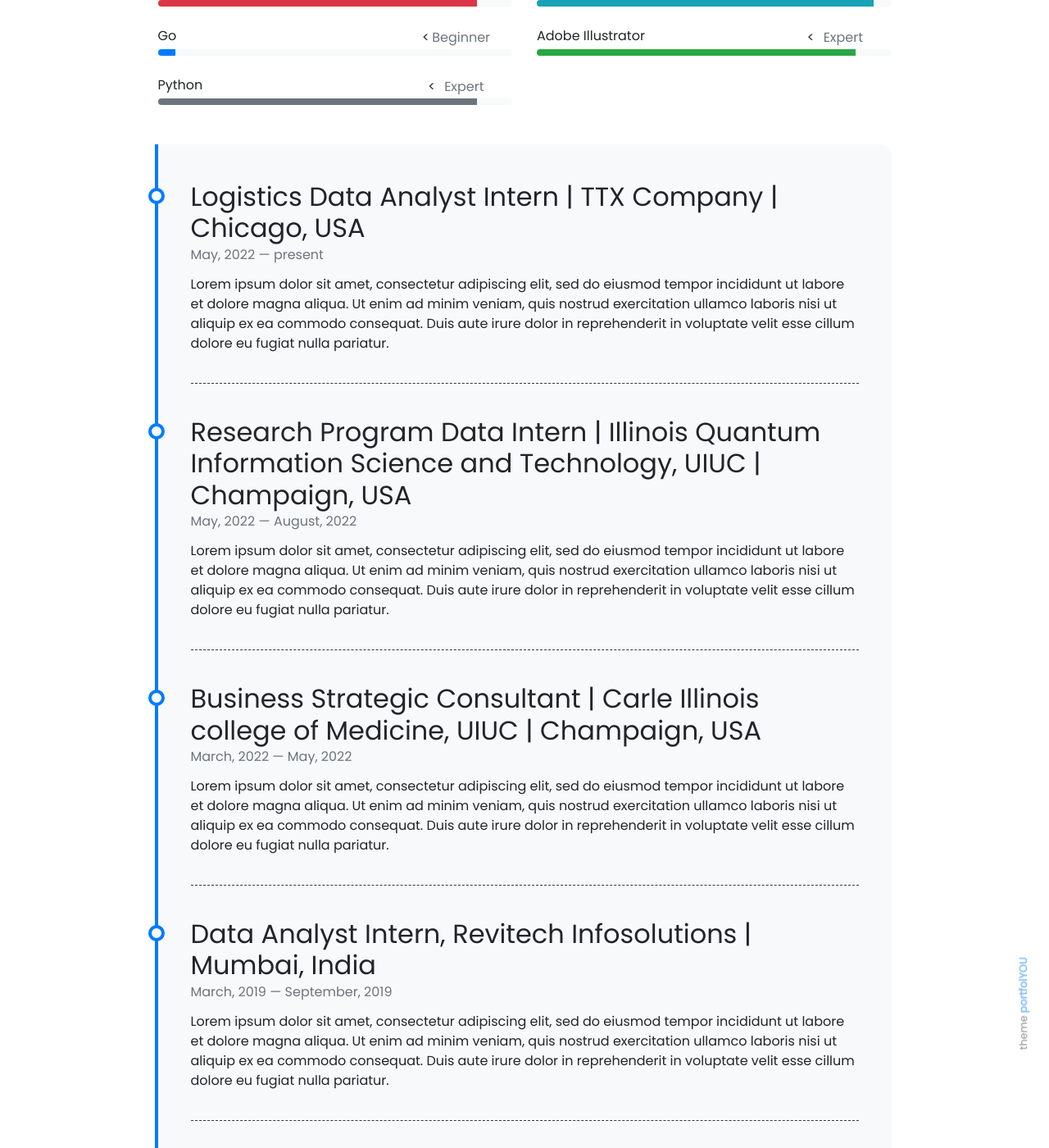
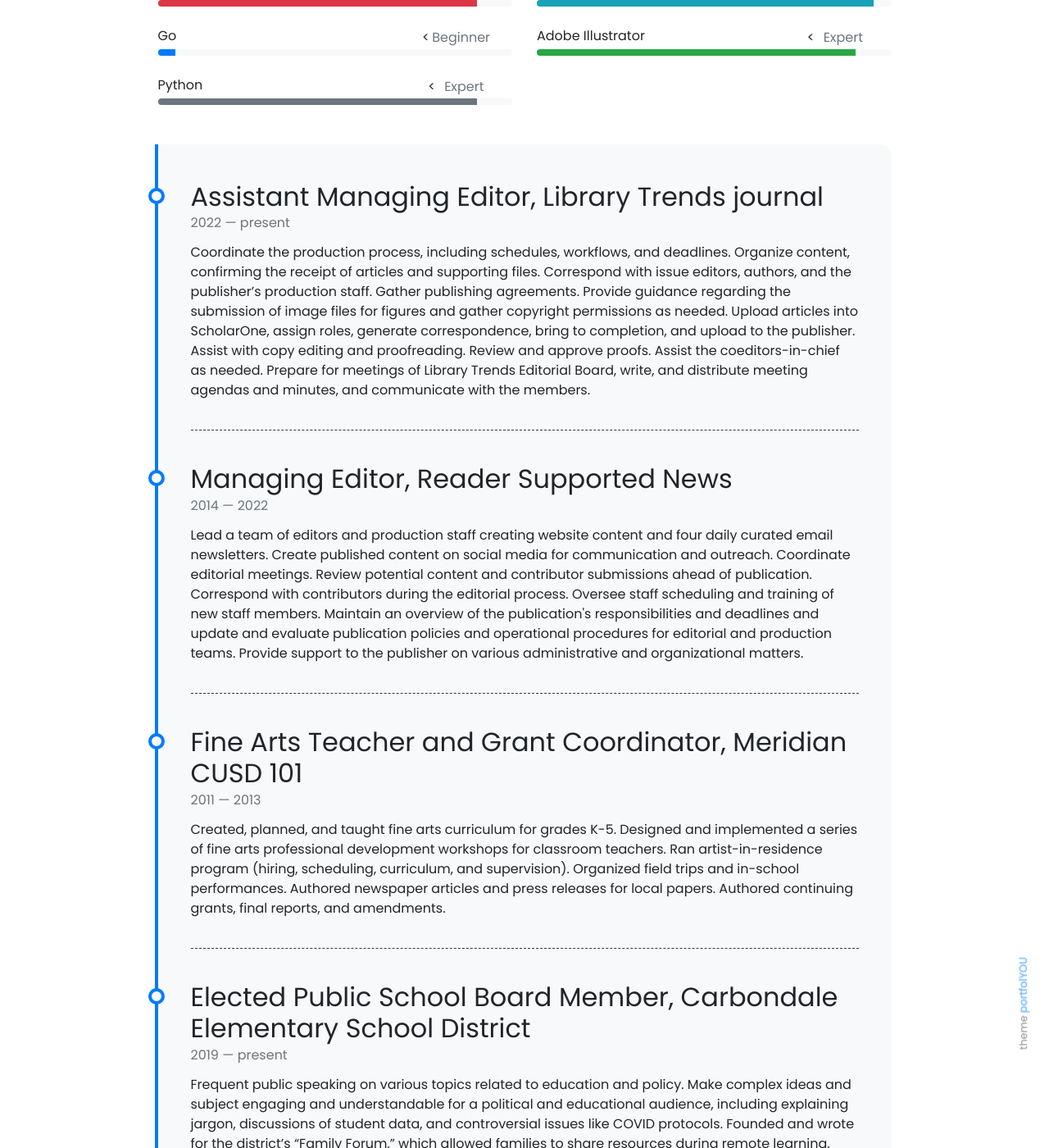
Before and after one commit to akshant10/akshant10.github.io, a Jekyll site: the page built from pages/about.md, in a window 1280 px wide and 1400 px high, scrolled down 509 px. Shown: the whole window at 82% size. Built offline with Jekyll 4.4.1, drawn with Linux system fonts in a browser that asks for light colours; nearby versions of some CDN libraries; some of the changed text lies outside the part shown.

Commit message:
Update timeline.yml

```diff
--- a/_data/timeline.yml
+++ b/_data/timeline.yml
@@ -1,35 +1,20 @@
-- title: Logistics Data Analyst Intern | TTX Company | Chicago, USA
-  from: May, 2022
+- title: Assistant Managing Editor, Library Trends journal
+  from: 2022
   to: present
-  description: Lorem ipsum dolor sit amet, consectetur adipiscing elit,
-               sed do eiusmod tempor incididunt ut labore et dolore magna aliqua.
-               Ut enim ad minim veniam, quis nostrud exercitation ullamco laboris
-               nisi ut aliquip ex ea commodo consequat. Duis aute irure dolor in
-               reprehenderit in voluptate velit esse cillum dolore eu fugiat nulla pariatur.
+  description: Coordinate the production process, including schedules, workflows, and deadlines. Organize content, confirming the receipt of articles and supporting files. Correspond with issue editors, authors, and the publisher’s production staff. Gather publishing agreements. Provide guidance regarding the submission of image files for figures and gather copyright permissions as needed. Upload articles into ScholarOne, assign roles, generate correspondence, bring to completion, and upload to the publisher. Assist with copy editing and proofreading. Review and approve proofs. Assist the coeditors-in-chief as needed. Prepare for meetings of Library Trends Editorial Board, write, and distribute meeting agendas and minutes, and communicate with the members.
 
-- title: Research Program Data Intern | Illinois Quantum Information Science and Technology, UIUC | Champaign, USA
-  from: May, 2022
-  to: August, 2022
-  description: Lorem ipsum dolor sit amet, consectetur adipiscing elit,
-               sed do eiusmod tempor incididunt ut labore et dolore magna aliqua.
-               Ut enim ad minim veniam, quis nostrud exercitation ullamco laboris
-               nisi ut aliquip ex ea commodo consequat. Duis aute irure dolor in
-               reprehenderit in voluptate velit esse cillum dolore eu fugiat nulla pariatur.
+- title: Managing Editor, Reader Supported News
+  from: 2014
+  to: 2022
+  description:  Lead a team of editors and production staff creating website content and four daily curated email newsletters. Create published content on social media for communication and outreach. Coordinate editorial meetings. Review potential content and contributor submissions ahead of publication. Correspond with contributors during the editorial process. Oversee staff scheduling and training of new staff members. Maintain an overview of the publication's responsibilities and deadlines and update and evaluate publication policies and operational procedures for editorial and production teams. Provide support to the publisher on various administrative and organizational matters.
 
-- title: Business Strategic Consultant | Carle Illinois college of Medicine, UIUC | Champaign, USA
-  from: March, 2022
-  to: May, 2022
-  description: Lorem ipsum dolor sit amet, consectetur adipiscing elit,
-               sed do eiusmod tempor incididunt ut labore et dolore magna aliqua.
-               Ut enim ad minim veniam, quis nostrud exercitation ullamco laboris
-               nisi ut aliquip ex ea commodo consequat. Duis aute irure dolor in
-               reprehenderit in voluptate velit esse cillum dolore eu fugiat nulla pariatur.
+- title: Fine Arts Teacher and Grant Coordinator, Meridian CUSD 101
+  from: 2011
+  to: 2013
+  description: Created, planned, and taught fine arts curriculum for grades K-5. Designed and implemented a series of fine arts professional development workshops for       classroom teachers. Ran artist-in-residence program (hiring, scheduling, curriculum, and supervision). Organized field trips and in-school performances. Authored newspaper articles and press releases for local papers. Authored continuing grants, final reports, and amendments.
 
-- title: Data Analyst Intern, Revitech Infosolutions | Mumbai, India
-  from: March, 2019
-  to: September, 2019
-  description: Lorem ipsum dolor sit amet, consectetur adipiscing elit,
-               sed do eiusmod tempor incididunt ut labore et dolore magna aliqua.
-               Ut enim ad minim veniam, quis nostrud exercitation ullamco laboris
-               nisi ut aliquip ex ea commodo consequat. Duis aute irure dolor in
-               reprehenderit in voluptate velit esse cillum dolore eu fugiat nulla pariatur.
+
+- title: Elected Public School Board Member, Carbondale Elementary School District
+  from: 2019
+  to: present
+  description: Frequent public speaking on various topics related to education and policy. Make complex ideas and subject engaging and understandable for a political and educational audience, including explaining jargon, discussions of student data, and controversial issues like COVID protocols. Founded and wrote for the district’s “Family Forum,” which allowed families to share resources during remote learning. Serve as board representative on the district’s public relations, sick leave bank, parent-teacher advisory committee, finance committees, and the foundation board.
```
